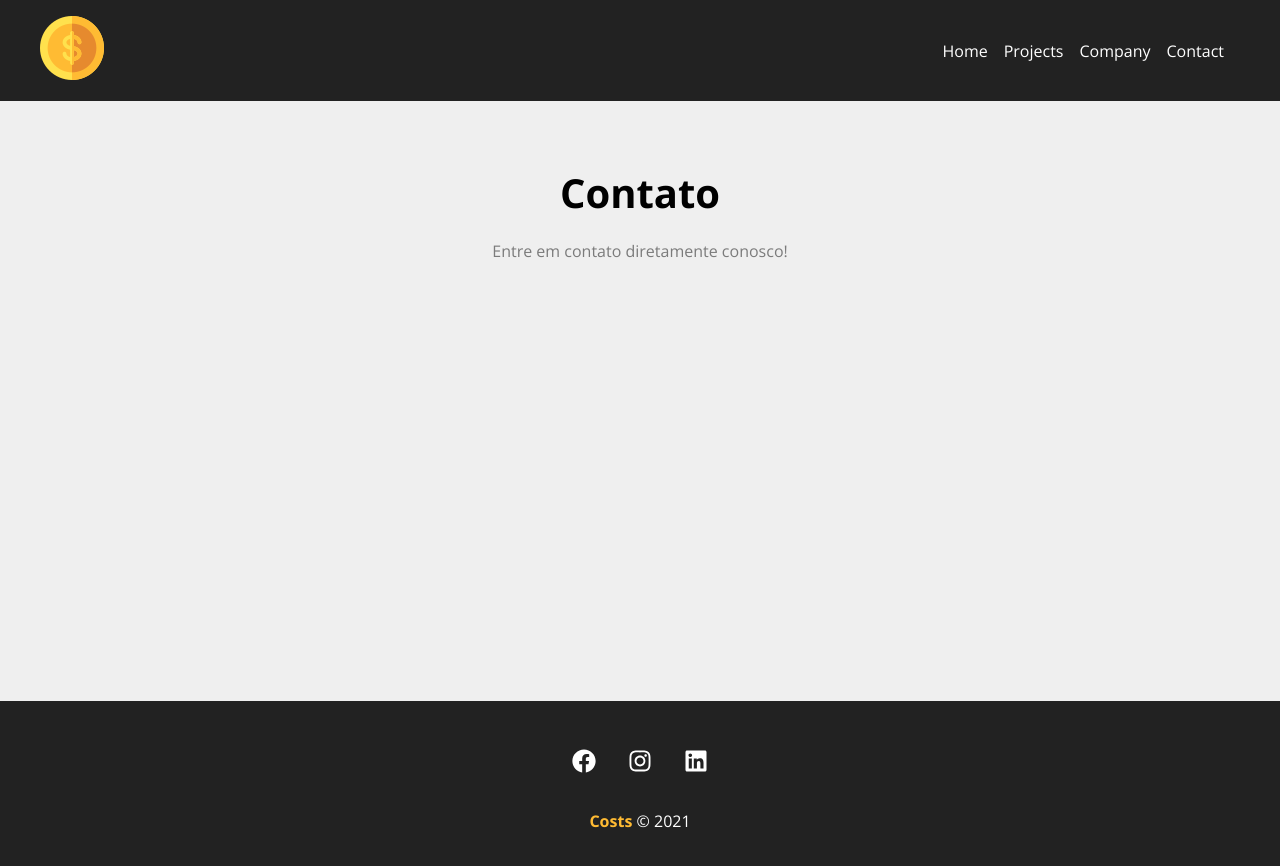
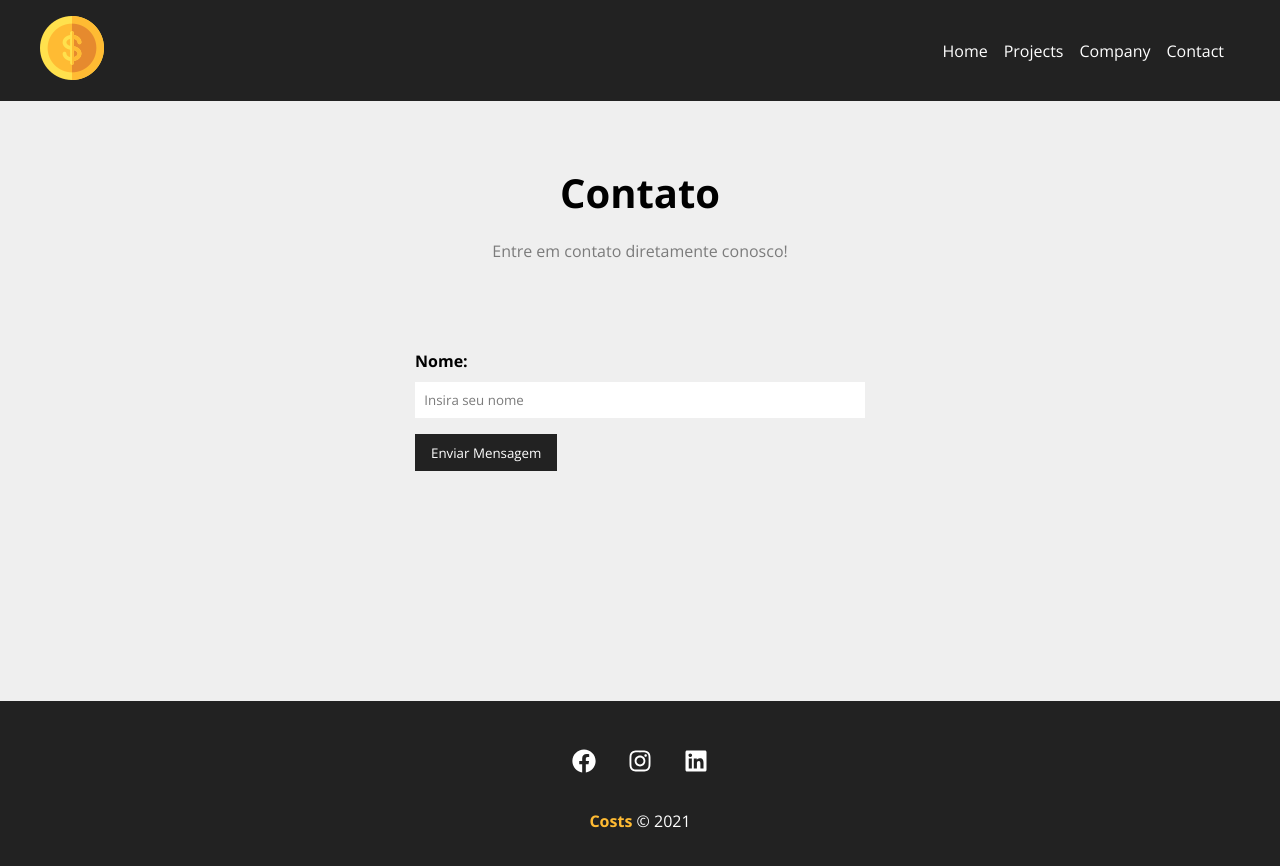
Before and after one commit to PorthoGamesBR/projeto-costs-react, a React (Create React App) app: page /contact in a window 1280 px wide. Shown: the top 866 px of the page. Built offline with nearby package versions, Linux system fonts and the light colour scheme; the HTML template or start-up script is replaced by a standard one.

Commit message:
Criado ContactForm e adicionados estilos

```diff
--- /dev/null
+++ b/src/components/contact/ContactForm.js
@@ -0,0 +1,33 @@
+import Input from "../form/Input"
+import SubmitButton from "../form/SubmitButton"
+
+import { useState } from "react"
+
+import styles from "./ContactForm.module.css"
+
+function ContactForm({ handleSubmit, btnText, messageBody }) {
+    const [message, setMessage] = useState(messageBody || {})
+
+    function handleChange(e){
+        setMessage({ ...message, [e.target.name]: e.target.value })
+    }
+
+    return (
+        <form onSubmit={handleSubmit} className={styles.form}>
+            <Input
+            type="text"
+            text="Nome"
+            placeholder="Insira seu nome"
+            name="name"
+            handleOnChange={handleChange}
+            value={message.name}
+            />
+
+            <SubmitButton
+            text="Enviar Mensagem"
+            />
+        </form>
+    )
+}
+
+export default ContactForm
--- /dev/null
+++ b/src/components/contact/ContactForm.module.css
@@ -0,0 +1,4 @@
+.form {
+    width: 100%;
+    text-align: start;
+}
--- a/src/components/pages/Contact.js
+++ b/src/components/pages/Contact.js
@@ -1,5 +1,7 @@
 import styles from "./Contact.module.css"
 import Container from "../layout/Container"
+
+import ContactForm from "../contact/ContactForm"
 
 function Contact() {
     return (
@@ -9,10 +11,10 @@ function Contact() {
             <h1>Contato</h1>
             <p>Entre em contato diretamente conosco!</p>
         </div>
-        <Container customClass="start">
-            <div>
+        <Container customClass="column">
+            <div className={styles.contact_form}>
                 {
-                // formulario de contato
+                <ContactForm />
                 }
             </div>
 
--- a/src/components/pages/Contact.module.css
+++ b/src/components/pages/Contact.module.css
@@ -20,3 +20,8 @@
     margin-bottom: 1.5em;
     color: #7b7b7b;
 }
+
+.contact_form {
+    width: 450px;
+    margin: 0 auto;
+ }
```
